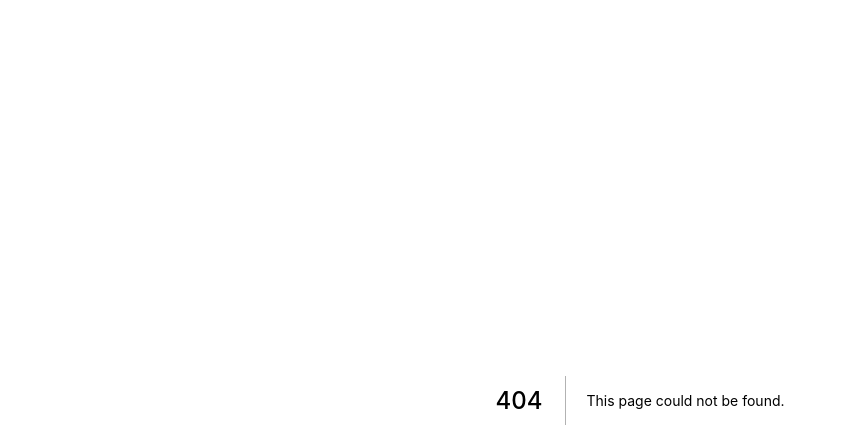
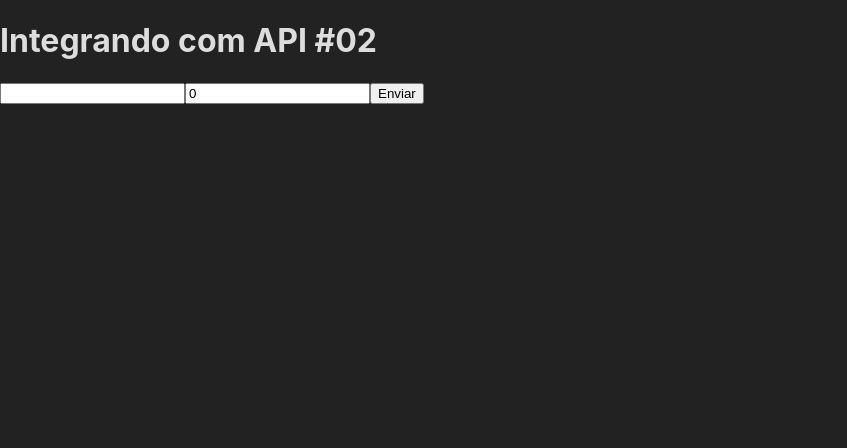
Before and after one commit to Breno44/basicNext, a Next.js app: page /routes/form in a window 1280 px wide. Before the commit this address had no page. Shown: the top 448 px of the page, without its empty margins (0-847 px from the left). Built offline with nearby package versions, Linux system fonts and the light colour scheme.

Commit message:
feat:finish

```diff
--- /dev/null
+++ b/pages/api/form.js
@@ -0,0 +1,22 @@
+const usuarios = []
+
+export default function form(req, res) {
+    if (req.method === "POST") {
+        post(req, res)
+    } else if (req.method === "GET") {
+        get(req, res)
+    } else {
+        res.status(405).send()
+    }
+
+}
+
+function post(req, res) {
+    const usuario = JSON.parse(req.body)
+    usuarios.push(usuario)
+    res.status(200).send()
+}
+
+function get(req, res) {
+    res.status(200).json(usuarios)
+}
--- /dev/null
+++ b/pages/routes/form.jsx
@@ -0,0 +1,42 @@
+import { useState } from "react"
+
+export default function Form(props) {
+    const [nome, setNome] = useState("")
+    const [idade, setIdade] = useState(0)
+    const [usuarios, setUsuarios] = useState([])
+
+    async function salvarUsuario() {
+        await fetch('/api/form', {
+            method: 'POST',
+            body: JSON.stringify({ nome, idade })
+        })
+
+        setNome("")
+        setIdade(0)
+
+        const resp = await fetch('/api/form')
+        const usuarios = await resp.json()
+        setUsuarios(usuarios)
+    }
+
+    function renderizarUsuarios() {
+        return usuarios.map((usuario, i) => {
+            return <li key={i}>{usuario.nome} tem {usuario.idade} anos</li>
+        })
+    }
+
+    return (
+        <div>
+            <h1>Integrando com API #02</h1>
+            <input type="text" value={nome}
+                onChange={e => setNome(e.target.value)}/>
+            <input type="number" value={idade}
+                onChange={e => setIdade(+e.target.value)} />
+            <button onClick={salvarUsuario}>Enviar</button>
+
+            <ul>
+                {renderizarUsuarios()}
+            </ul>
+        </div>
+    )
+}
```
Also changed, not shown: pages/_app.jsx (renamed from pages/_app.js), pages/index.jsx (renamed from pages/index.js).
